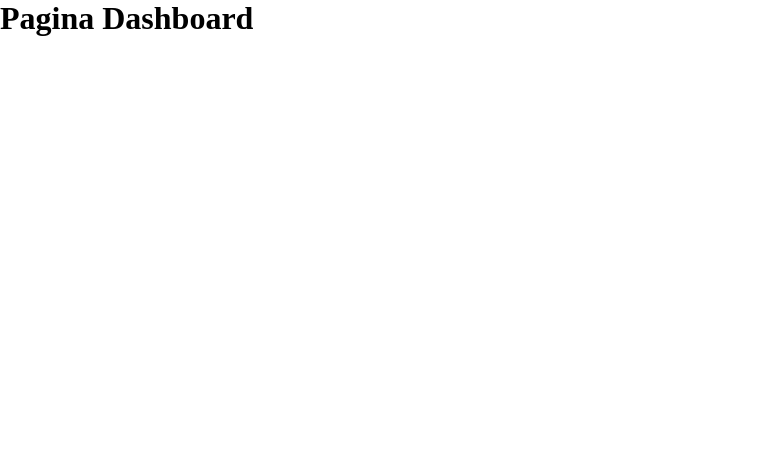
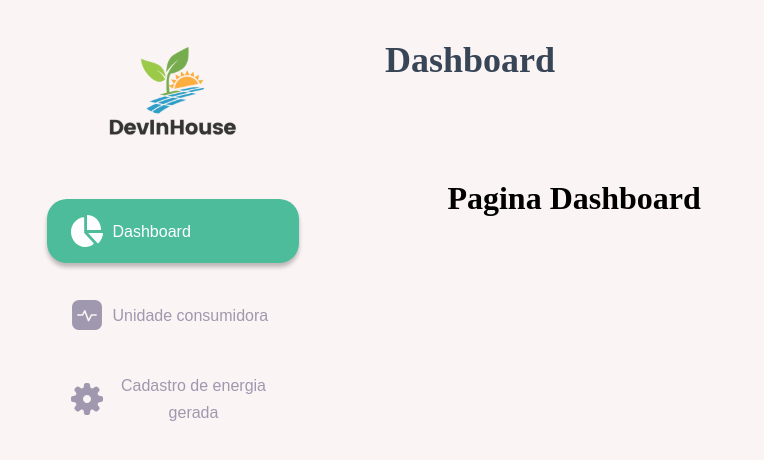
Before and after one commit to samuelikz/DevHouse-Solar, a React (Vite) app: page / in a window 1280 px wide. Shown: the top 460 px of the page, without its empty margins (0-764 px from the left). Built offline with nearby package versions, Linux system fonts and the light colour scheme.

Commit message:
css dash boader e containe
css dash boader e containe

```diff
--- a/index.html
+++ b/index.html
@@ -1,13 +1,19 @@
 <!DOCTYPE html>
 <html lang="pt-br">
+
 <head>
   <meta charset="UTF-8" />
   <link rel="icon" type="image/svg+xml" href="/logo.svg" />
   <meta name="viewport" content="width=device-width, initial-scale=1.0" />
   <title>Solar Energy</title>
+  <link rel="preconnect" href="https://fonts.googleapis.com">
+  <link rel="preconnect" href="https://fonts.gstatic.com" crossorigin>
+  <link href="https://fonts.googleapis.com/css2?family=Open+Sans:wght@300;400;500;600;700&display=swap" rel="stylesheet">
 </head>
+
 <body>
   <div id="root"></div>
   <script type="module" src="/src/main.jsx"></script>
 </body>
+
 </html>
--- a/src/components/index.js
+++ b/src/components/index.js
@@ -0,0 +1 @@
+export { default as Navbar} from './moleculas/NavBar/Navbar';
--- /dev/null
+++ b/src/components/moleculas/NavBar/Navbar.css
@@ -0,0 +1,61 @@
+.Navbar {
+  display: flex;
+  flex-direction: column;
+  align-items: center;
+  padding: 20px 46px;
+  gap: 20px;
+}
+
+.Navbar img {
+  cursor: pointer;
+  color: #A098AE;
+}
+
+.Navbar button {
+  display: flex;
+  flex-direction: row;
+  align-items: center;
+  padding: 16px 24px;
+  gap: 10px;
+  background-color: #FBF4F4;
+
+  width: 252px;
+  height: 64px;
+  border: none;
+  border-radius: 20px;
+  cursor: pointer;
+
+  font-style: normal;
+  font-weight: 500;
+  font-size: 1em;
+  line-height: 27px;
+}
+
+.Navbar button span {
+  width: auto;
+  height: 54px;
+  display: flex;
+  color: #A098AE;
+  align-items: center;
+  justify-content: center;
+}
+
+.Navbar button.selected span{
+  color: #ffffff;
+}
+
+.Navbar button img {
+  color: #A098AE;
+  filter: invert(100%) sepia(0%) saturate(0%) hue-rotate(0deg) rightness(100%) contrast(100%);
+}
+
+.Navbar button.selected {
+  box-shadow: 0px 4px 4px rgba(0, 0, 0, 0.25);
+  font-weight: 500;
+  background: #4CBC9A;
+  color: #ffffff;
+}
+
+.Navbar button.selected img {
+  filter: brightness(200%) contrast(500%);
+}
--- /dev/null
+++ b/src/components/moleculas/NavBar/Navbar.jsx
@@ -0,0 +1,41 @@
+import { Link, useNavigate, useLocation } from "react-router-dom";
+import logo from '../../../assets/logo.svg';
+import imgDashboard from '../../../assets/dashboard.svg';
+import imgUnidadeConsumidora from '../../../assets/unidade-consumidora.svg';
+import imgEnegiaGerada from '../../../assets/cadastro-energia-gerada.svg';
+import './Navbar.css'
+
+export default function Navbar() {
+    const navigate = useNavigate();
+    const location = useLocation();
+
+    const isSelected = (pathname) => {
+        return location.pathname === pathname ? "selected" : "";
+    };
+
+    const handleClick = (pathname) => {
+        navigate(pathname);
+    };
+
+    return (
+        <nav className="Navbar">
+            <img src={logo} alt="Solar Energia Logo" onClick={() => navigate('/')} />
+
+            <button className={isSelected("/")} onClick={() => handleClick("/")}>
+                <img src={imgDashboard} alt="Icone do Dashboard" />
+                <span>Dashboard</span>
+            </button>
+
+            <button className={isSelected("/unidades-consulmidora")} onClick={() => handleClick("/unidades-consulmidora")}>
+                <img src={imgUnidadeConsumidora} alt="Icone da Unidade Consumidora" />
+                <span>Unidade consumidora</span>
+            </button>
+
+            <button className={isSelected("/cadastro-energia-gerada")} onClick={() => handleClick("/cadastro-energia-gerada")}>
+                <img src={imgEnegiaGerada} alt="Icone de Cadastro de Energia Gerada" />
+                <span>Cadastro de energia gerada</span>
+            </button>
+
+        </nav>
+    )
+}
--- /dev/null
+++ b/src/components/template/Container/Container.css
@@ -0,0 +1,49 @@
+.Container {
+    display: grid;
+    grid-template-columns: 345px 1fr;
+    grid-template-rows: 120px 1fr;
+    height: 100vh;
+    overflow: hidden;
+    background-color: #FBF4F4;
+}
+
+.Container .Navbar {
+    grid-column: 1;
+    grid-row: 1 / 3;
+}
+
+.Container header {
+    grid-column: 2;
+    grid-row: 1;
+    color: #374557;
+    display: flex;
+    align-items: center;
+    padding-left: 40px;
+}
+
+.Container header h1 {
+    font-family: Poppins;
+    font-size: 36px;
+    font-weight: 700;
+    line-height: 54px;
+    letter-spacing: 0em;
+    text-align: left;
+    color: #374557;
+}
+
+.Container main {
+    grid-column: 2;
+    grid-row: 2;
+
+    padding: 60px 8vw;
+    overflow-x: auto;
+}
+
+.title {
+    font-family: 'Poppins';
+    font-style: normal;
+    font-weight: 700;
+    font-size: 36px;
+    line-height: 54px;
+    color: #374557;
+}
--- /dev/null
+++ b/src/components/template/Container/Container.jsx
@@ -0,0 +1,16 @@
+import "./Container.css"
+import { Navbar } from "../../index"
+
+export default function Container({ children, title }) {
+    return (
+        <div className="Container">
+            <Navbar />
+
+            <header>
+                <h1 className="title">{title}</h1>
+            </header>
+
+            <main>{children}</main>
+        </div>
+    )
+}
--- a/src/pages/Dashboard/Dashboard.jsx
+++ b/src/pages/Dashboard/Dashboard.jsx
@@ -1,7 +1,9 @@
+import Container from "../../components/template/Container/Container";
+
 export default function Dashboard(){
     return (
-        <>
+        <Container title="Dashboard">
             <h1>Pagina Dashboard</h1>
-        </>
+        </Container>
     )
 }
--- a/src/pages/NotFound/NotFound.jsx
+++ b/src/pages/NotFound/NotFound.jsx
@@ -1,7 +1,9 @@
+import Container from "../../components/template/Container/Container";
+
 export default function NotFound(){
     return(
-        <>
+        <Container title='Pagina não encontrada..'>
             <h1>Pagina não encontrada</h1>
-        </>
+        </Container>
     )
 }
```
Also changed, not shown: src/components/template/Layout.jsx (added). Lines whose indentation alone changed are shown as unchanged.
